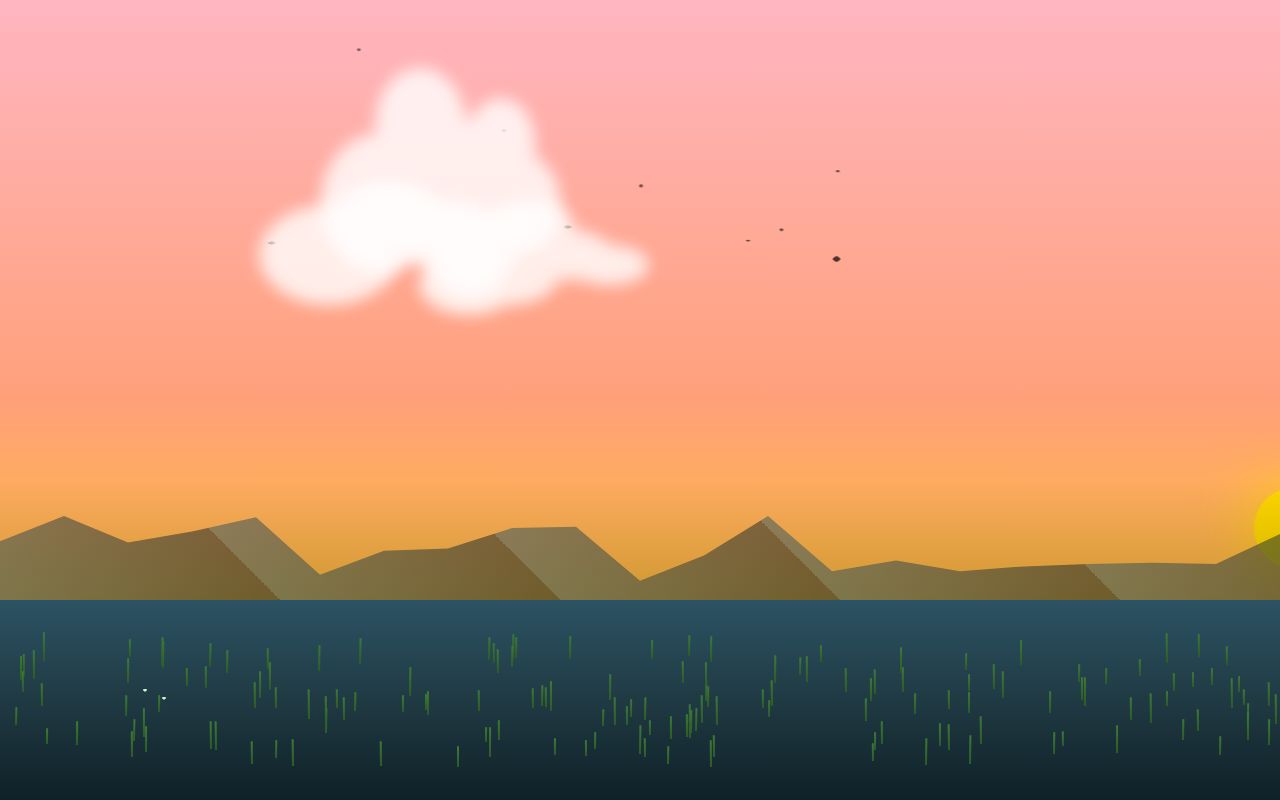
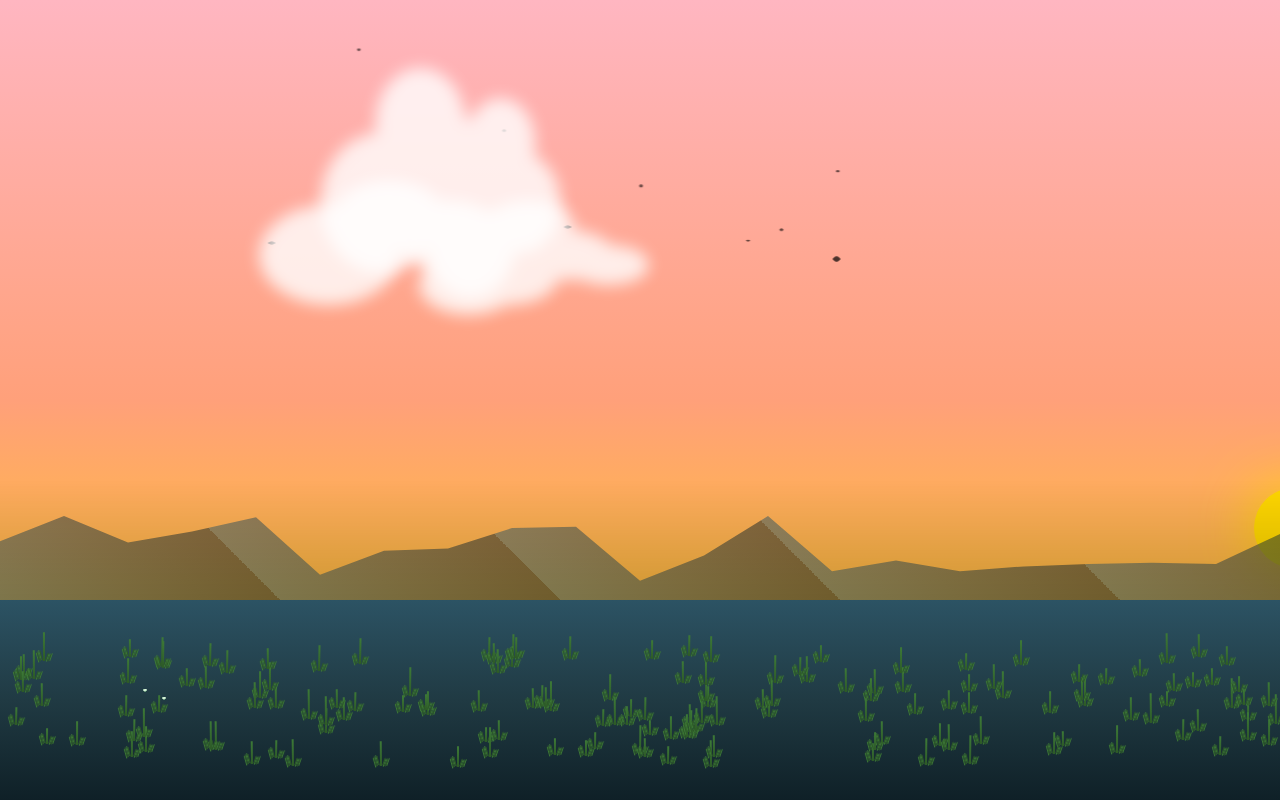
Before and after one commit to chrisdoornink/worlday, a Next.js app: page / in a window 1280 px wide. Built offline with nearby package versions, Linux system fonts and the light colour scheme.

Commit message:
clumps at the blade base

```diff
--- a/app/components/worlday/components/grass/grass.module.css
+++ b/app/components/worlday/components/grass/grass.module.css
@@ -7,7 +7,45 @@
   animation: sway 3s ease-in-out infinite;
   animation-delay: calc(var(--random-delay, 0) * -1s);
   pointer-events: none;
-  z-index: 2; /* Add z-index to appear above ground */
+  z-index: 2;
+}
+
+/* Left grass clump */
+.blade::before {
+  content: '';
+  position: absolute;
+  bottom: 0;
+  left: -3px;
+  width: 1px;
+  height: 10px;
+  background: linear-gradient(to top, #2d5a27, #3d7a37);
+  border-radius: 1px 1px 0 0;
+  transform: rotate(-15deg);
+  transform-origin: bottom center;
+  box-shadow:
+    -1px 0 0 #2d5a27,
+    -2px 1px 0 #3d7a37,
+    2px 0 0 #2d5a27,
+    1px -1px 0 #3d7a37;
+}
+
+/* Right grass clump */
+.blade::after {
+  content: '';
+  position: absolute;
+  bottom: 0;
+  right: -3px;
+  width: 1px;
+  height: 8px;
+  background: linear-gradient(to top, #2d5a27, #3d7a37);
+  border-radius: 1px 1px 0 0;
+  transform: rotate(20deg);
+  transform-origin: bottom center;
+  box-shadow:
+    1px 0 0 #2d5a27,
+    2px -1px 0 #3d7a37,
+    -2px 0 0 #2d5a27,
+    -1px 1px 0 #3d7a37;
 }
 
 @keyframes sway {
```
